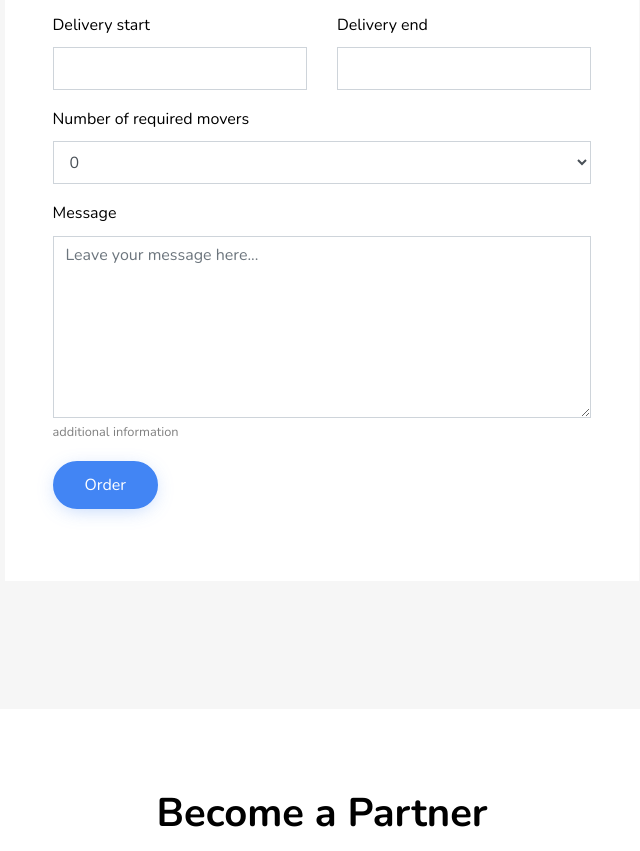
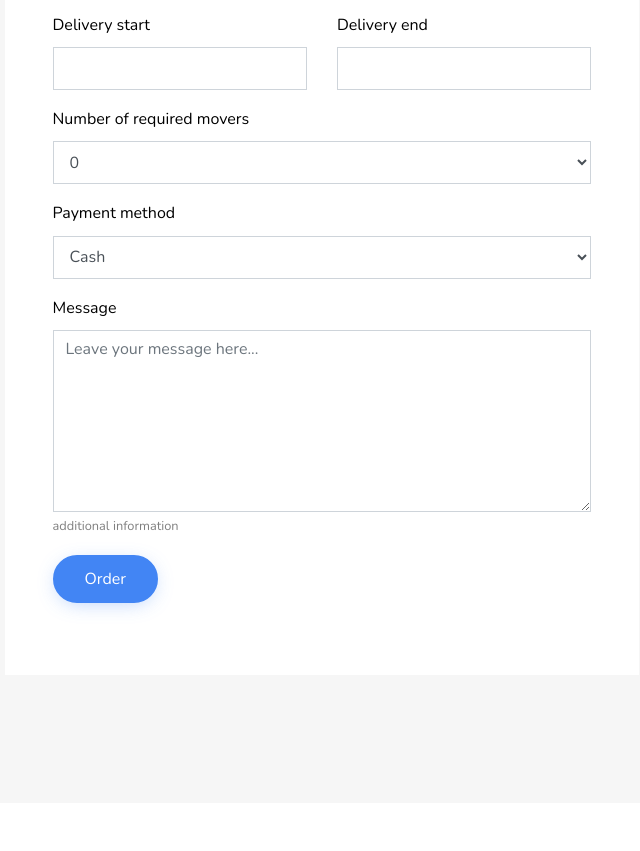
Before and after one commit to masb3/delivery24, a Django app: page / in a window 1280 px wide. Shown: the part 2157-3008 px from the top of the page, without its empty margins (318-958 px from the left). Run offline with Django 3.2, Linux system fonts and the light colour scheme; parts of the project's set-up code (start-up, migrations or seed data) failed here and were passed over; some libraries are stand-ins or nearby versions; some web fonts are replaced.

Commit message:
added payment method to order model

```diff
--- a/delivery24/accounts/admin.py
+++ b/delivery24/accounts/admin.py
@@ -43,7 +43,7 @@ class UserChangeForm(forms.ModelForm):
 
     class Meta:
         model = User
-        fields = ('email', 'phone', 'car_model', 'password', 'is_active', 'is_admin')
+        fields = ('email', 'phone', 'car_model', 'movers_num', 'password', 'is_active', 'is_admin')
 
     def clean_password(self):
         # Regardless of what the user provides, return the initial value.
@@ -60,10 +60,10 @@ class UserAdmin(BaseUserAdmin):
     # The fields to be used in displaying the User model.
     # These override the definitions on the base UserAdmin
     # that reference specific fields on auth.User.
-    list_display = ('email', 'phone', 'car_model', 'is_admin')
+    list_display = ('email', 'phone', 'car_model', 'movers_num', 'is_admin')
     list_filter = ('is_admin',)
     fieldsets = (
-        (None, {'fields': ('email', 'phone', 'car_model', 'password')}),
+        (None, {'fields': ('email', 'phone', 'car_model', 'movers_num', 'password')}),
         #('Personal info', {'fields': ('',)}),
         ('Permissions', {'fields': ('is_admin',)}),
     )
--- a/delivery24/core/forms.py
+++ b/delivery24/core/forms.py
@@ -35,6 +35,7 @@ class OrderForm(ModelForm):
             'address_from': TextInput(attrs={'class': 'form-control rounded-0'}),
             'address_to': TextInput(attrs={'class': 'form-control rounded-0'}),
             'movers_num': Select(attrs={'class': 'form-control rounded-0'}),
+            'payment': Select(attrs={'class': 'form-control rounded-0'}),
             'message': Textarea(attrs={'class': 'form-control rounded-0',
                                        'cols': 30, 'rows': 7,
                                        'placeholder': _("Leave your message here...")}),
@@ -98,6 +99,7 @@ class OrderCompleteForm(ModelForm):
             'address_from': TextInput(attrs={'class': 'form-control rounded-0', 'readonly': 'readonly'}),
             'address_to': TextInput(attrs={'class': 'form-control rounded-0', 'readonly': 'readonly'}),
             'movers_num': TextInput(attrs={'class': 'form-control rounded-0', 'readonly': 'readonly'}),
+            'payment': Select(attrs={'class': 'form-control rounded-0', 'readonly': 'readonly'}),
             'message': Textarea(attrs={'class': 'form-control rounded-0',
                                        'cols': 30, 'rows': 7,
                                        'placeholder': _("Leave your message here..."),
--- a/delivery24/core/models.py
+++ b/delivery24/core/models.py
@@ -45,6 +45,10 @@ class Work(models.Model):
 
 
 class Order(models.Model):
+    PAYMENT_METHOD = [
+        (1, _('Cash')),
+        #(2, _('Bank')),
+    ]
     order_id = models.SlugField(unique=True, max_length=ORDER_ID_LEN)
     first_name = models.CharField(_('first name'), max_length=100)
     last_name = models.CharField(_('last name'), max_length=100)
@@ -58,6 +62,7 @@ class Order(models.Model):
                                      choices=[(0, '0'), (1, '1'), (2, '2'), (3, '3'), (4, '4')],
                                      default=0)
     message = models.TextField(_('message'), help_text=_('additional information'), blank=True)
+    payment = models.IntegerField(_('payment method'), choices=PAYMENT_METHOD, default=PAYMENT_METHOD[0][0])
     verified = models.BooleanField(default=False)
     verification_code = models.CharField(unique=True, null=True, max_length=VERIFF_CODE_LEN,
                                          validators=[MinLengthValidator(VERIFF_CODE_LEN)])
--- a/delivery24/core/templates/core/includes/order_form.html
+++ b/delivery24/core/templates/core/includes/order_form.html
@@ -128,6 +128,19 @@
 
               <div class="row form-group">
                 <div class="col-md-12">
+                  <label class="text-black" for="{{ order_form.payment.auto_id }}">{{ order_form.payment.label }}</label>
+                  {{ order_form.payment }}
+                  {% if order_form.payment.help_text %}
+                    <small style="color: grey">{{ order_form.payment.help_text }}</small>
+                  {% endif %}
+                  {% for error in order_form.payment.errors %}
+                    <p style="color: red">{{ error }}</p>
+                  {% endfor %}
+                </div>
+              </div>
+
+              <div class="row form-group">
+                <div class="col-md-12">
                   <label class="text-black" for="{{ order_form.message.auto_id }}">{{ order_form.message.label }}</label>
                   {{ order_form.message }}
                   {% if order_form.message.help_text %}
--- a/delivery24/core/templates/core/order_complete.html
+++ b/delivery24/core/templates/core/order_complete.html
@@ -20,7 +20,7 @@ function Poll() {
       document.getElementById("work_driver").innerHTML = "Driver: " + resp.first_name + " " +
                                 resp.driver_last_name + " " + resp.driver_phone + " " + resp.driver_email;
       document.getElementById("work_car").innerHTML = "Car: " + resp.car_model;
-      document.getElementById("work_price").innerHTML = "Price: " + Math.floor(resp.price) + "&euro;" + " " + resp.payment;
+      document.getElementById("work_price").innerHTML = "Price: " + Math.floor(resp.price) + "&euro;";
 
       document.getElementById("confirm-button").hidden = false;
       polling = false;
--- a/delivery24/core/views.py
+++ b/delivery24/core/views.py
@@ -92,7 +92,6 @@ class WaitDriver(View):
             driver_last_name = driver.first_name
             driver_phone = driver.phone
             car_model = driver.car_model
-            payment = driver.payment
             price = order.work.price
 
             resp = JsonResponse({'driver_first_name': f'{driver_first_name}',
@@ -100,7 +99,6 @@ class WaitDriver(View):
                                  'driver_email': f'{driver_email}',
                                  'driver_phone': f'{driver_phone}',
                                  'car_model': f'{car_model}',
-                                 'payment': f'{payment}',
                                  'price': f'{price}', })
         else:
             resp = HttpResponse(b"Please wait ...")
```
Also changed, not shown: delivery24/core/services/order.py (+14 -5 lines), delivery24/core/templates/core/includes/order_complete_form.html (+13 -0 lines), delivery24/core/migrations/0015_order_payment.py (added).
